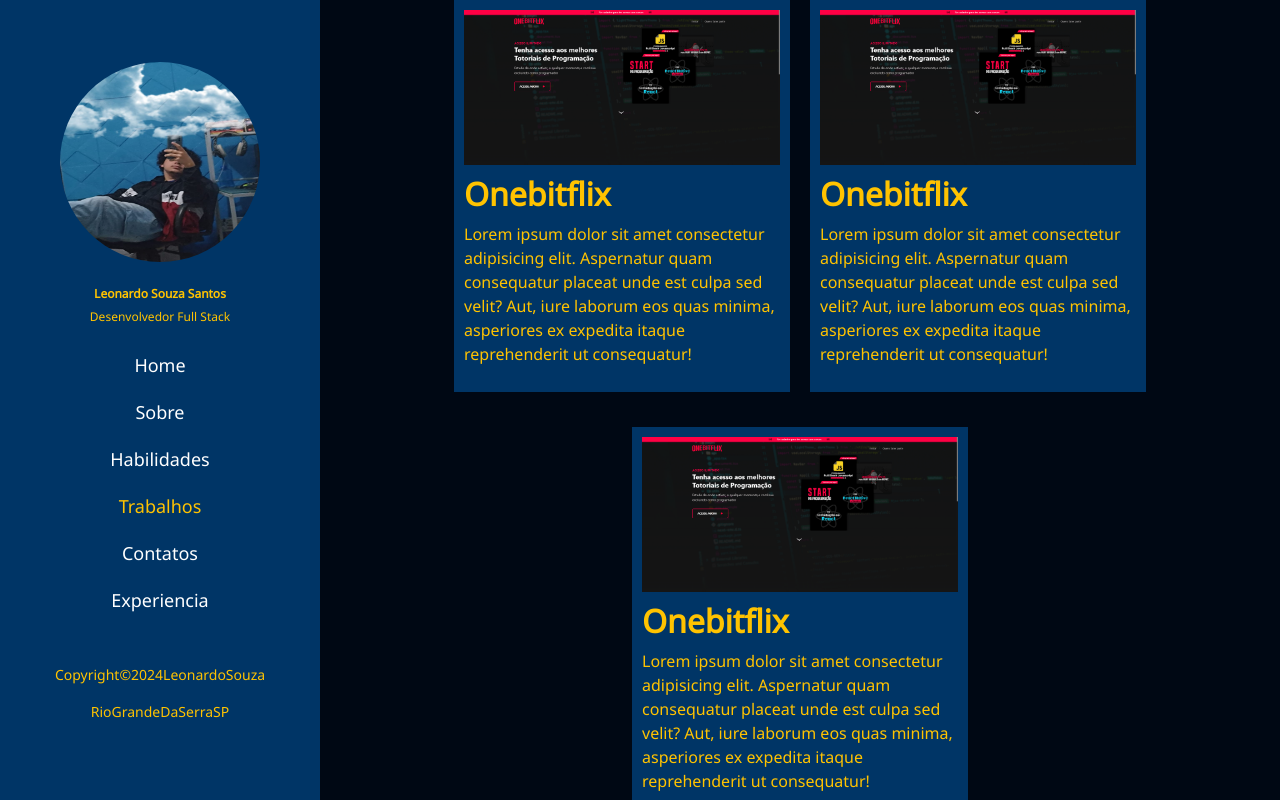
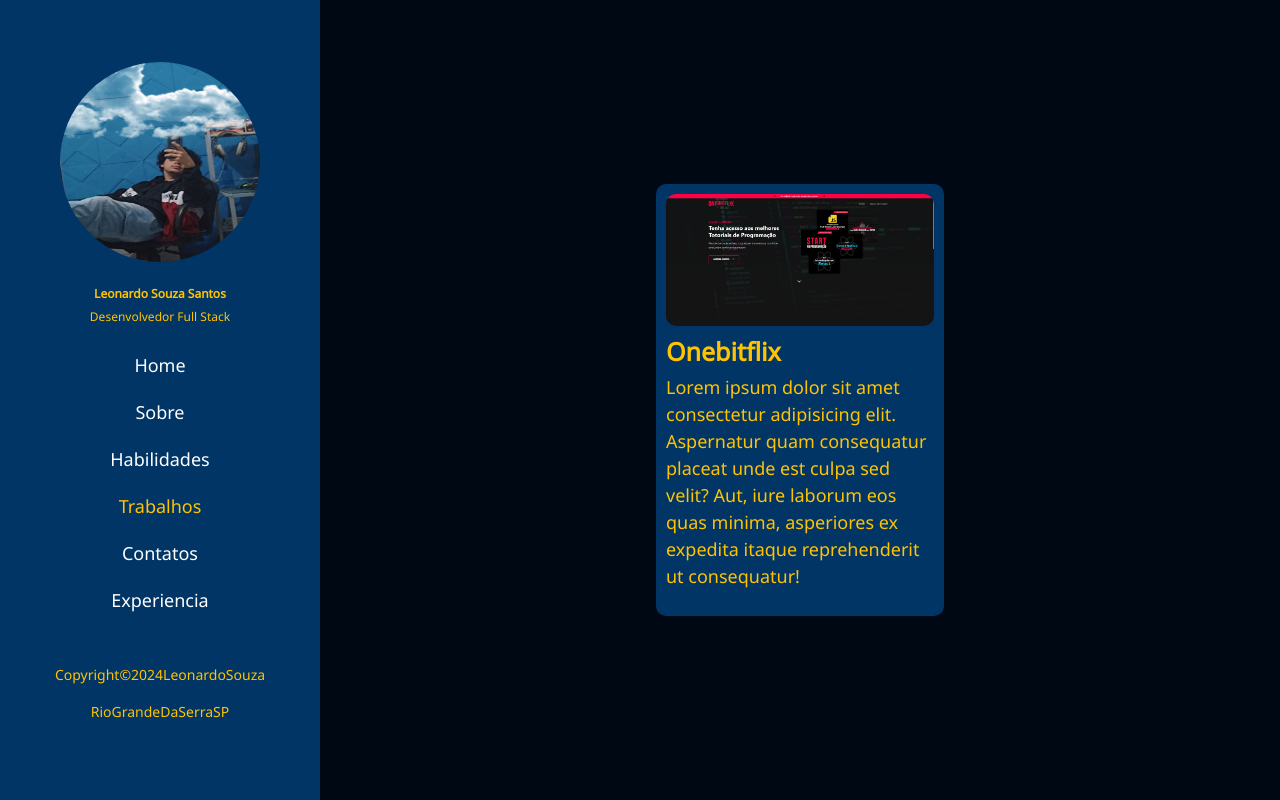
Before and after one commit to LeonardoStu/Portf-lio, a Next.js app: page / in a window 1280 px wide. Both pictures are taken after a click on the element "Trabalhos". Built offline with nearby package versions, Linux system fonts and the light colour scheme.

Commit message:
Arrumando a parte de trabalho

```diff
--- a/src/components/home/index.tsx
+++ b/src/components/home/index.tsx
@@ -16,7 +16,7 @@
             </div>
 
             <div className={style.description}>
-                <p>Sou um desenvolvedor de site e aplicativos, explore para saber mais!</p>
+                <p>Sou um desenvolvedor de sites e aplicativos, explore para saber mais!</p>
             </div>
         </div>
     </>
--- a/src/components/trabalhos/index.tsx
+++ b/src/components/trabalhos/index.tsx
@@ -21,40 +21,6 @@
                     </div>
                 </Link>
             </div>
-            <div className={style.card}>
-                <Link href='https://onebitflix-rust.vercel.app/'  target='blanck_' className={style.link}>
-                    <Image width={450} height={250} src='/trabalhos/onebitflix.png' alt='Onebitflix' className={style.imgJob}/>
-                    <div>
-                        <h2 className={style.title}>Onebitflix</h2>
-                        <p className={style.description}>Lorem ipsum dolor sit amet consectetur adipisicing elit. Aspernatur quam consequatur placeat unde est culpa sed velit? Aut, iure laborum eos quas minima, asperiores ex expedita itaque reprehenderit ut consequatur!</p>
-                    </div>
-                </Link>
-            </div>
-            <div className={style.card}>
-                <Link href='https://onebitflix-rust.vercel.app/'  target='blanck_' className={style.link}>
-                    <Image width={450} height={250} src='/trabalhos/onebitflix.png' alt='Onebitflix' className={style.imgJob}/>
-                    <div>
-                        <h2 className={style.title}>Onebitflix</h2>
-                        <p className={style.description}>Lorem ipsum dolor sit amet consectetur adipisicing elit. Aspernatur quam consequatur placeat unde est culpa sed velit? Aut, iure laborum eos quas minima, asperiores ex expedita itaque reprehenderit ut consequatur!</p>
-                    </div>
-                </Link>
-            </div>
         </div>
-
-        {/* <CardGroup className={`${style.cardGroup} scrollable-container`} data-aos="fade-right">
-            <Card className={style.card}>
-                <Link href='https://onebitflix-rust.vercel.app/' className={style.link}>
-                    <CardImg src='/trabalhos/onebitflix.png' className={style.cardImg}/>
-                    <CardBody>
-                        <CardTitle tag='h2'>
-                            OnebitFlix
-                        </CardTitle>
-                        <CardText>
-                            Lorem ipsum dolor sit amet consectetur adipisicing elit. Ipsa nobis iusto libero ratione obcaecati aperiam, recusandae eveniet dignissimos, dolor minima, maiores commodi molestiae sed. Quibusdam expedita excepturi unde accusantium rem.
-                        </CardText>
-                    </CardBody>
-                </Link>
-            </Card>
-        </CardGroup> */}
     </>
 }
--- a/src/components/trabalhos/style.module.scss
+++ b/src/components/trabalhos/style.module.scss
@@ -7,14 +7,17 @@
     flex-wrap: wrap;
     gap: 20px;
     justify-content: center;
-    align-items: center;
+    // align-items: center;
 }
 .card{
     background-color: $profile-backGround;
     padding: 10px;
-    width: 35%;
+    width: 30%;
+    height: 30%;
     margin-bottom: 15px;
+    margin-top: 15px;
     transition: 0.5s;
+    border-radius: 10px;
 
     &:hover{
         transform: scale(1.02);
@@ -25,6 +28,7 @@
     height: auto;
     text-align: center;
     margin-bottom: 10px;
+    border-radius: 10px;
 }
 .link{
     text-decoration: none;
@@ -32,6 +36,10 @@
 }
 .title{
     font-weight: bold;
+    font-size: 25px;
+}
+.description{
+    font-size: 18px;
 }
 
 @media (max-width: 1200px){
```
